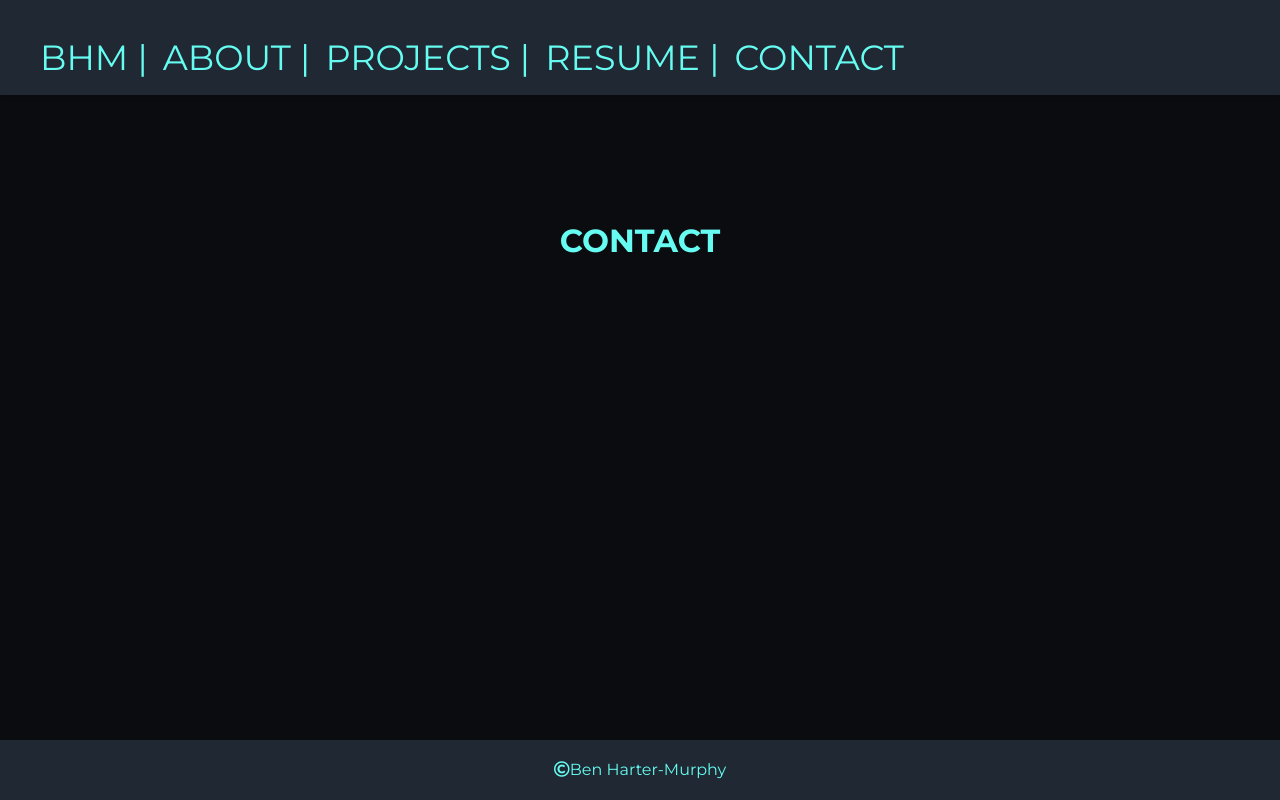
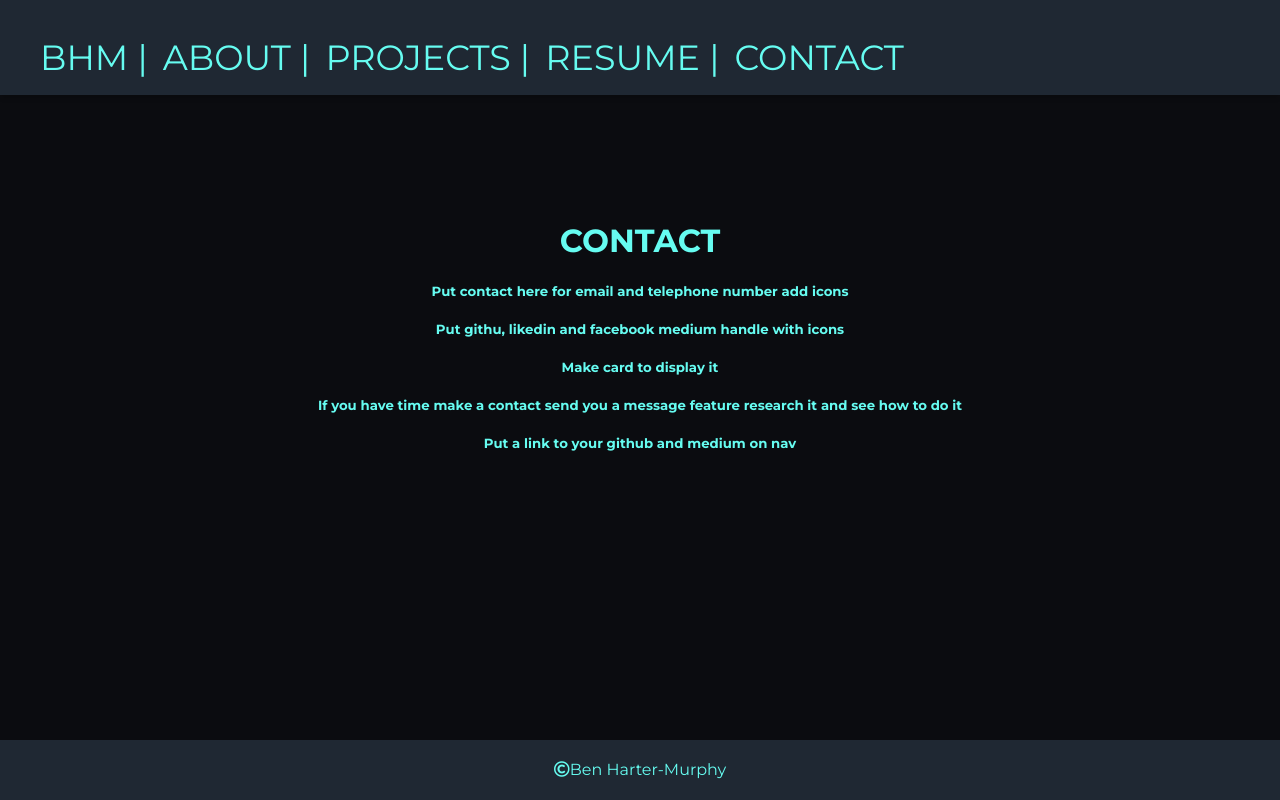
Before and after one commit to phillycowboy/benhartermurphy, a React (Create React App) app: page /contact in a window 1280 px wide. Built offline with nearby package versions, Linux system fonts and the light colour scheme; a web font is replaced by a local one.

Commit message:
made notes on the components and where to go from here

```diff
--- a/src/components/About.js
+++ b/src/components/About.js
@@ -5,6 +5,8 @@ class About extends Component{
         return(
             <div id="about">
                 <h1>ABOUT</h1>
+                <h5>Put a little something here about yourself and why you are a good developer and an assest to the team</h5>
+                <h5>Style- make a background of the blue color to have the about div overalap maybe bow shadow?</h5>
             </div>
         )
     }
--- a/src/components/Contact.js
+++ b/src/components/Contact.js
@@ -5,6 +5,11 @@ class Contact extends Component{
         return(
             <div id="contact">
                 <h1>CONTACT</h1>
+                <h5>Put contact here for email and telephone number add icons</h5>
+                <h5>Put githu, likedin and facebook medium handle with icons</h5>
+                <h5>Make card to display it</h5>
+                <h5>If you have time make a contact send you a message feature research it and see how to do it</h5>
+                <h5>Put a link to your github and medium on nav</h5>
             </div>
         )
     }
--- a/src/components/Projects.js
+++ b/src/components/Projects.js
@@ -6,6 +6,7 @@ class Projects extends Component{
         return(
             <div id="projects">
                 <h1>PROJECTS</h1>
+                <h5>Make a card here for each youtube video that flips when you hover over it and displays the languages you use to build it!</h5>
             </div>
         )
     }
--- a/src/components/Resume.js
+++ b/src/components/Resume.js
@@ -5,6 +5,7 @@ class Resume extends Component{
         return(
             <div id="resume">
                 <h1>RESUME</h1>
+                <h5>maybe put your pdf resume here as a photo and then wrap it in the nav color and then box shadow the blue colors</h5>
             </div>
         )
     }
```
